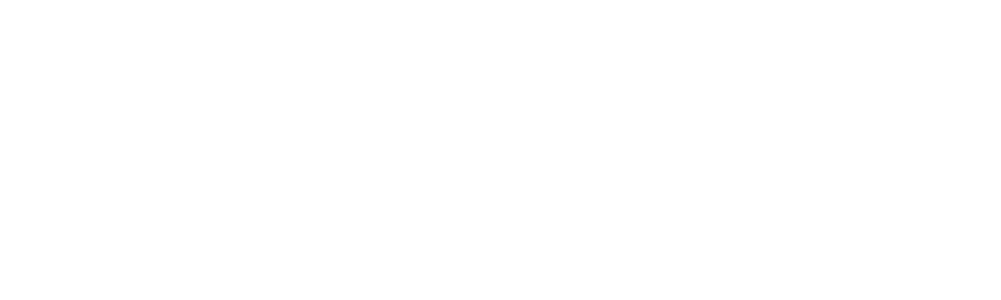
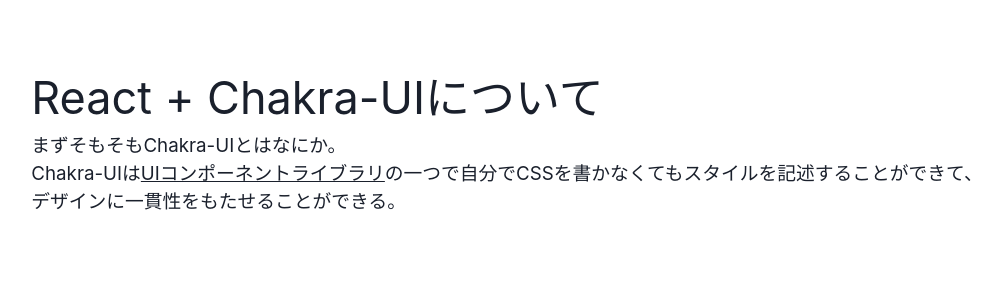
Before and after one commit to RikutoOgaki/React-CSSpage, a Next.js app: page /components/Chakra-UIcontents in a window 1280 px wide. Shown: the top 300 px of the page, without its empty margins (133-1134 px from the left). Built offline with nearby package versions, Linux system fonts and the light colour scheme.

Commit message:
ReactCSS

```diff
--- a/src/pages/components/Chakra-UIcontents.tsx
+++ b/src/pages/components/Chakra-UIcontents.tsx
@@ -1,5 +1,42 @@
+import { Box, Flex, Text } from '@chakra-ui/react'
+import { useRouter } from 'next/router'
+
 export default function Chakra() {
+
+    const router = useRouter()
+
     return (
-        <></>
+        <>
+            <Flex
+                justifyContent={'center'}
+                alignItems={'center'}
+                paddingTop={'8vh'}
+            >
+                <Flex
+                    flexDir={'column'}
+                    justifyContent={'center'}
+                    alignItems={'flex-start'}
+                    gap={'10rem'}
+                >
+                    <Box as='section'>
+                        <Text fontSize={'7xl'}>React + Chakra-UIについて</Text>
+                        <Text fontSize={'3xl'}>
+                            まずそもそもChakra-UIとはなにか。<br />
+                            Chakra-UIは
+                            <Text
+                                as='u'
+                                cursor={'pointer'}
+                                onClick={() => router.push('https://www.uxpin.com/studio/jp/blog-jp/ui-component-library/')}
+                                _hover={{ color: 'purple' }}
+                            >
+                                UIコンポーネントライブラリ
+                            </Text>
+                            の一つで自分でCSSを書かなくてもスタイルを記述することができて、<br />
+                            デザインに一貫性をもたせることができる。<br />
+                        </Text>
+                    </Box>
+                </Flex>
+            </Flex>
+        </>
     )
 }
```
Also changed, not shown: src/pages/components/FirstView.tsx (+16 -13 lines).
